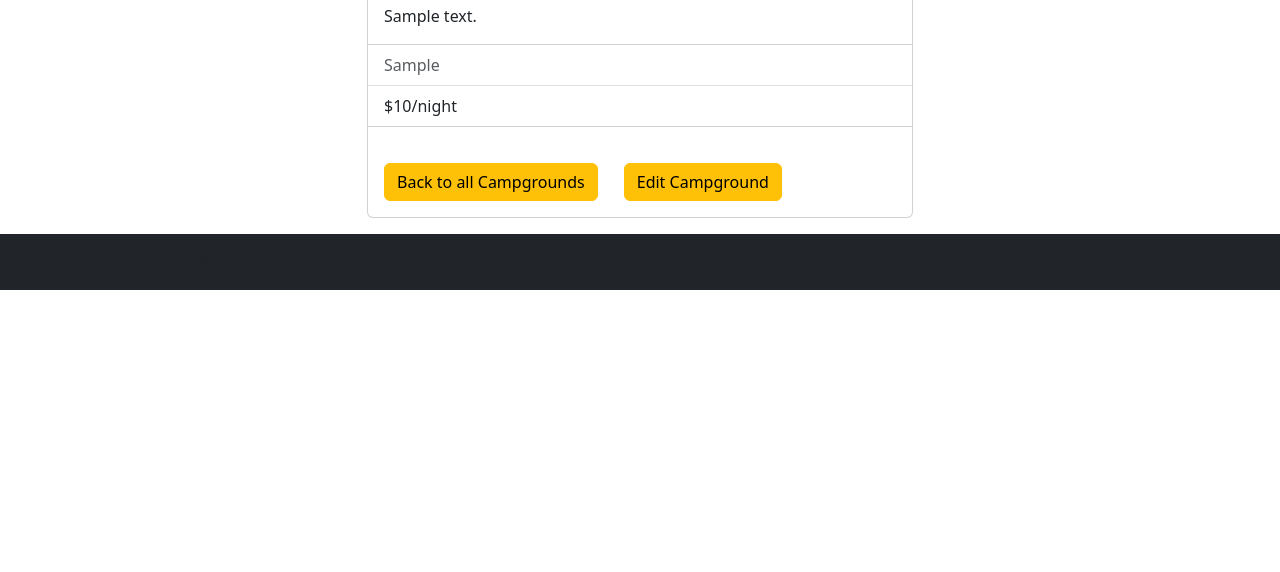
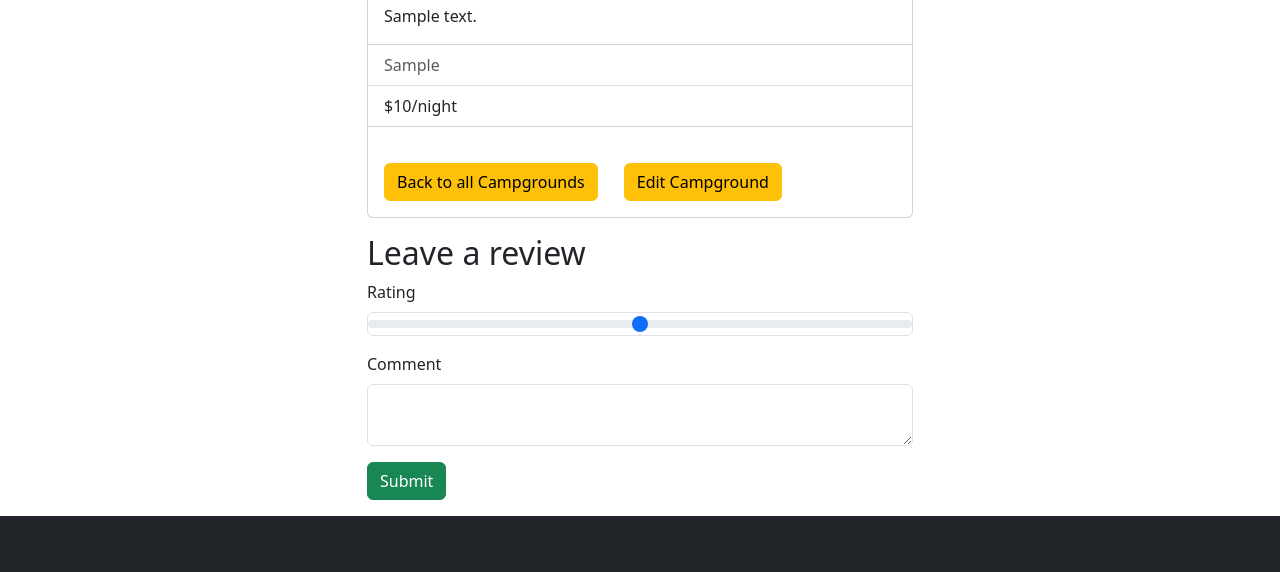
Before and after one commit to harmanpreetbajwa/YelpCamp, a Node server app: page /campgrounds/600000000000000000000001 in a window 1280 px wide. Shown: the part 557-1129 px from the top of the page. Before the commit the page ends 847 px from the top, so only its background shows below. Run offline with Node 20, Linux system fonts and the light colour scheme; tables that the repository leaves empty hold one stand-in row (values such as "Sample post"); grey boxes marked "Sample" are stand-in pictures; some libraries are stand-ins or nearby versions.

Commit message:
Created Reviews

```diff
--- a/index.js
+++ b/index.js
@@ -3,6 +3,7 @@ const ejsMate = require('ejs-mate');
 const path = require('path');
 const mongoose = require('mongoose');
 const Campground = require('./models/campground.js');
+const Review = require('./models/reviews.js');
 const methodOverride = require('method-override');
 const ExpressError = require('./utils/ExpressError.js');
 const catchAsync = require('./utils/catchAsync.js');
@@ -48,7 +49,8 @@ app.get('/campgrounds/new', (req, res) => {
 
 app.get('/campgrounds/:id', catchAsync(async(req, res) => {
     const { id } = req.params;
-    const campground = await Campground.findById(id);
+    const campground = await Campground.findById(id).populate('reviews', 'rating');
+    console.log(campground)
     res.render('campgrounds/show', {campground});
 }));
 
@@ -56,6 +58,16 @@ app.get('/campgrounds/:id/edit', catchAsync(async(req, res) => {
     const { id } = req.params;
     const campground = await Campground.findById(id);
     res.render('campgrounds/edit', {campground});
+}));
+
+app.post('/campgrounds/:id/review', catchAsync(async(req, res) => {
+    const reviewData = req.body.review;
+    const newReview = new Review(reviewData);
+    const campground = await Campground.findById(id);
+    campground.reviews.push(newReview);
+    await newReview.save();
+    await campground.save();
+    res.redirect(`/campgrounds/${campground._id}`);
 }));
 
 app.post('/campgrounds', validateCampground, catchAsync(async (req, res, next) => {
--- a/views/campgrounds/show.ejs
+++ b/views/campgrounds/show.ejs
@@ -1,6 +1,6 @@
 <% layout('layouts/boilerplate.ejs') %>
 <div class="row">
-    <div class="col-6 offset-3">
+    <div class="col-6 offset-3 mb-3">
         <div class="card mb-3">
             <img src="<%= campground.image %>" class="card-img-top" alt="...">
             <div class="card-body">
@@ -16,5 +16,21 @@
                 <a class="card-link btn btn-warning" href="/campgrounds/<%= campground._id %>/edit">Edit Campground</a><br>
             </div>
         </div>
+        <h2>Leave a review</h2>
+        <form action="/campgrounds/<%= campground._id %>/review" method="post" class="needs-validation" novalidate>
+            <div class="form-group mb-3">
+                <label for="rating" class="form-label">Rating</label>
+                <input type="range" max="5" min="1" class="form-control mb-2 form-range" name="review[rating]" id="rate" required>
+                <div class="valid-feedback">Looks good!</div>
+            </div>
+            <div class="form-group">
+                <label for="comment" class="form-label">Comment</label>
+                <textarea class="form-control" type="text" name="review[comment]" id="comm"></textarea>
+                <div class="valid-feedback">Looks good!</div>
+            </div>
+            <div class="d-flex">
+                <button type="submit" class="btn btn-success mt-3">Submit</button>
+            </div>
+        </form>
     </div>
 </div>
```
